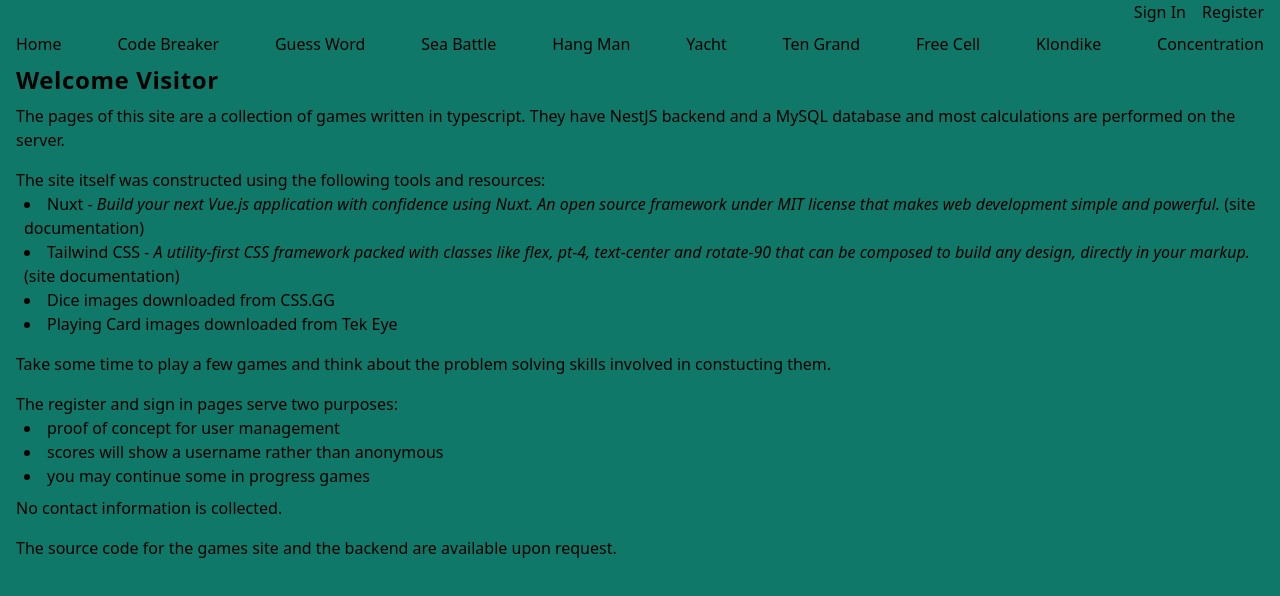
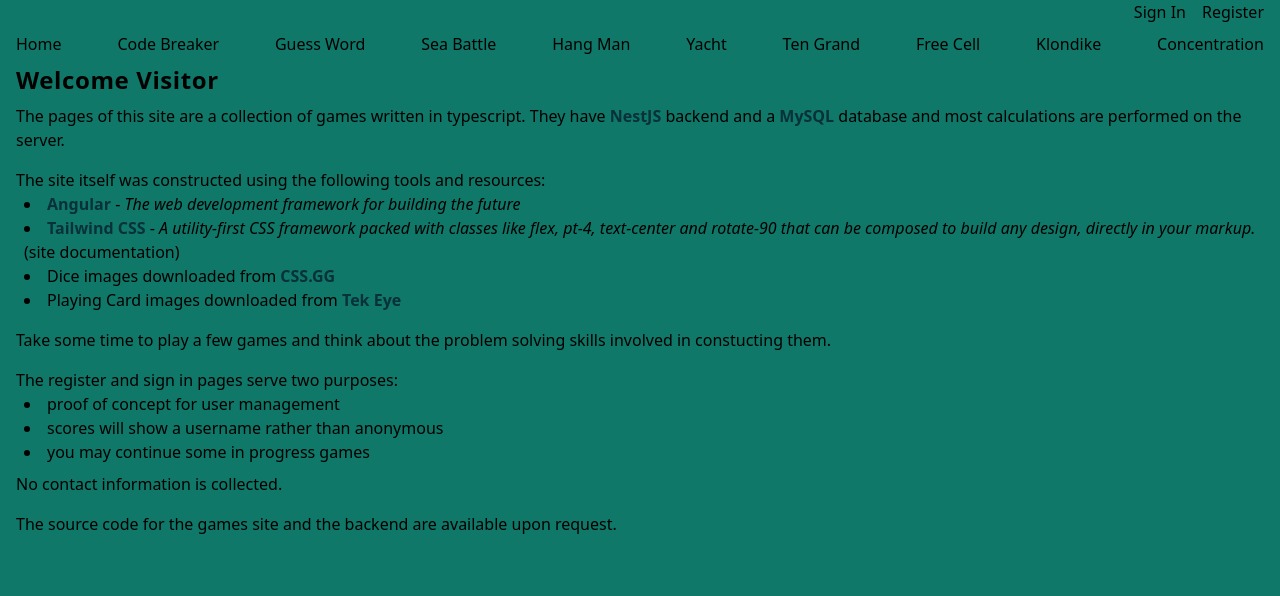
Before and after one commit to rossi-jeff/games-angular, an Angular app: page / in a window 1280 px wide. Shown: the top 596 px of the page. Built offline with nearby package versions, Linux system fonts and the light colour scheme.

Commit message:
missing headers

```diff
--- a/src/app/concentration/concentration.component.html
+++ b/src/app/concentration/concentration.component.html
@@ -1,3 +1,5 @@
+<h1 class="ml-4">Concentration</h1>
+
 <div id="button-bar">
   <button (click)="deal()" *ngIf="game.Status != 'Playing'">Deal</button>
   <button *ngIf="game.Status == 'Playing'" (click)="quit()">Quit</button>
--- a/src/app/home/home.component.html
+++ b/src/app/home/home.component.html
@@ -10,13 +10,8 @@
     The site itself was constructed using the following tools and resources:
     <ul>
       <li>
-        <a href="https://nuxt.com/">Nuxt</a> -
-        <i
-          >Build your next Vue.js application with confidence using Nuxt. An
-          open source framework under MIT license that makes web development
-          simple and powerful.</i
-        >
-        (site documentation)
+        <a href="https://angular.io/">Angular</a> -
+        <i>The web development framework for building the future</i>
       </li>
       <li>
         <a href="https://tailwindcss.com/">Tailwind CSS</a> -
--- a/src/app/klondike/klondike.component.html
+++ b/src/app/klondike/klondike.component.html
@@ -1,3 +1,5 @@
+<h1 class="ml-4">Klondike</h1>
+
 <div id="button-bar">
   <button (click)="deal()" *ngIf="game.Status != 'Playing'">Deal</button>
   <button *ngIf="game.Status == 'Playing'" (click)="quit()">Quit</button>
--- a/src/styles.css
+++ b/src/styles.css
@@ -31,6 +31,12 @@ h2 {
 }
 h3 {
   @apply font-bold text-lg;
+}
+a {
+  @apply font-bold text-darkForest;
+}
+a:hover {
+  @apply underline;
 }
 button.scores-link {
   @apply ml-4 font-bold text-darkForest;
```
